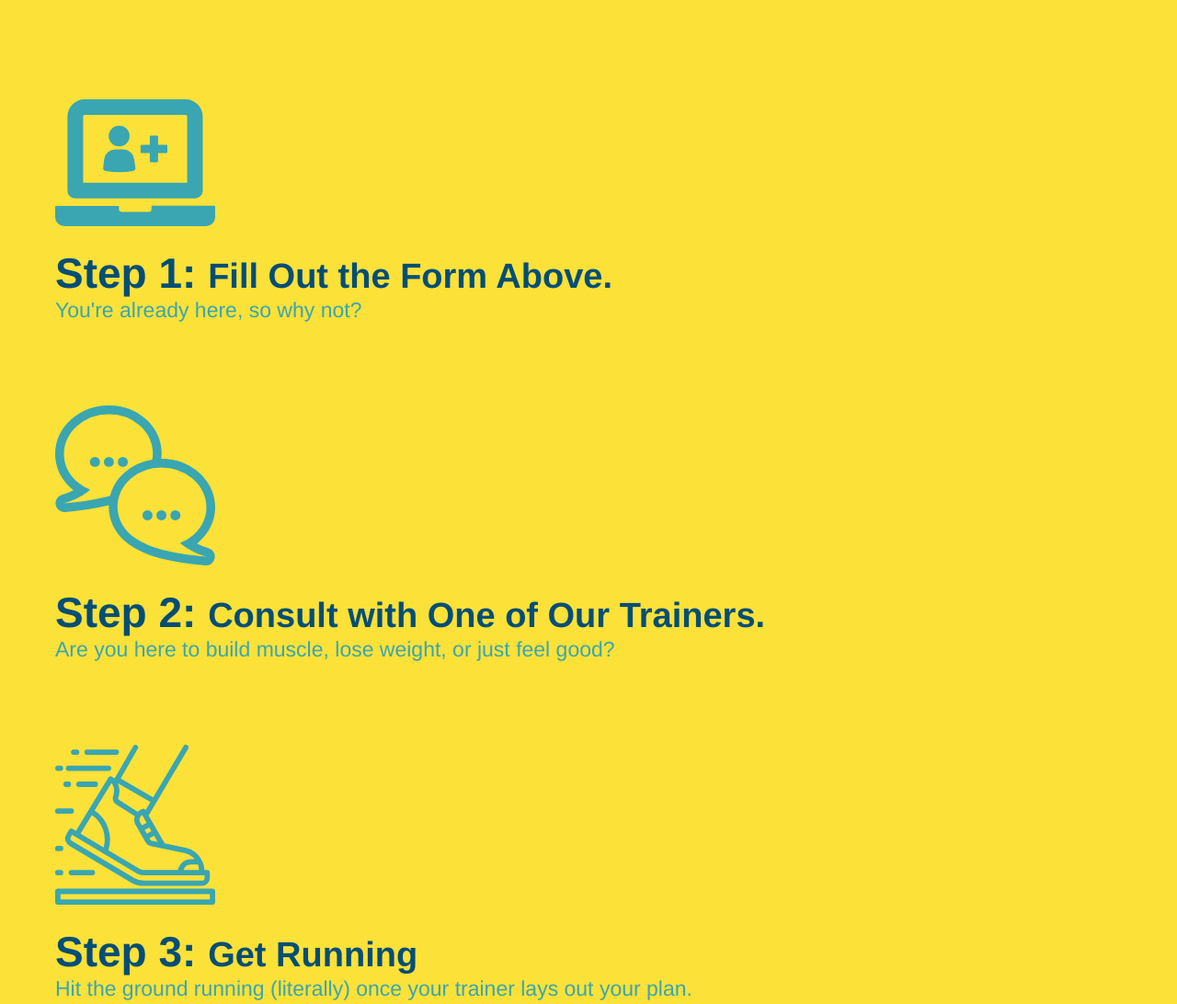
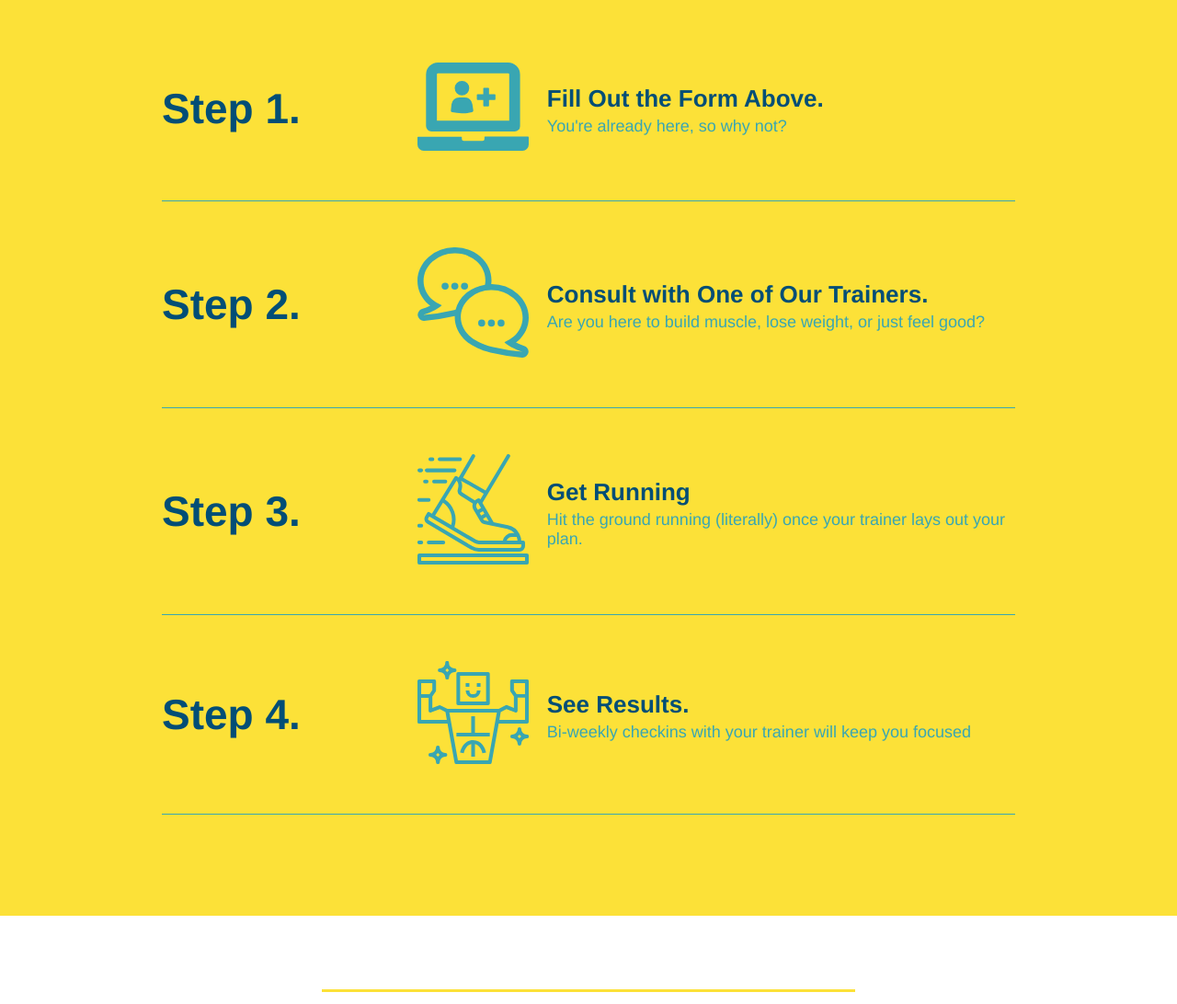
Before and after one commit to RicardoKContreras/run-buddy, a plain HTML site: page index.html in a window 1280 px wide. Shown: the part 1260-2352 px from the top of the page at 92% size. Drawn offline with Linux system fonts and the light colour scheme.

Commit message:
add flexbox to the steps

```diff
--- a/assets/css/style.css
+++ b/assets/css/style.css
@@ -183,29 +183,54 @@ section {
     border-color: #39a6b2;
 }
 
-.steps div {
-    margin-bottom: 80px;
+.step {
+    margin: 50px auto;
+    padding-bottom: 50px;
+    width: 80%;
+    border-bottom: 1px solid #39a6b2;
+    display: flex;
+    flex-wrap: wrap;
+    align-items: center;
+    justify-content: space-between;
 }
 
-.steps img {
-    width: 15%;
-    margin: 10px 0;
+.step h3 {
+    color: #024e76;
+    font-size: 46px;
+    flex: 1 30%;
 }
 
-.steps h3 {
-    color: #024e76;
-    font-size: 46px;
-    margin-top: 10px;
+.step-info {
+    flex: 2 70%;
+    display: flex;
+    flex-wrap: wrap;
+    align-items: center;
 }
 
-.steps p {
-    color: #39a6b2;
-    font-size: 23px;
+.step-img {
+    flex: 1 12%;
+    margin-right: 20px;
 }
 
-.steps span {
-    font-size: 38px;
+.step-img img {
+    max-width: 100%;
 }
+
+.step-text {
+    flex: 12;
+}
+
+.step-text p {
+    color: #39a6b2;
+    font-size: 18px;
+}
+
+.step-text h4 {
+    font-size: 26px;
+    line-height: 1.5;
+    color: #024e76;
+}
+
 
 .trainers {
 
--- a/index.html
+++ b/index.html
@@ -88,25 +88,54 @@
     <div class="flex-row">
     <h2 class="section-title secondary-border">What You Do</h2>
     </div>
-       <div>
+       <div class="step">
+           <h3>Step 1.</h3>
+           <div class="step-info">
+               <div class="step-img">
                 <img src="./assets/images/01-04-svgs/step-1.svg" alt=""/>
-           <h3>Step 1: <span>Fill Out the Form Above.</span></h3>
+               </div>
+               <div class="step-text">
+                <h4>Fill Out the Form Above.</h4>
                 <p>You're already here, so why not?</p>
                </div>
-       <div>
+           </div>
+       </div>
+       <div class="step">
+        <h3>Step 2.</h3>
+        <div class="step-info">
+            <div class="step-img">
                 <img src="./assets/images/01-04-svgs/step-2.svg" alt=""/>
-           <h3>Step 2: <span>Consult with One of Our Trainers.</span></h3>
+            </div>
+            <div class="step-text">
+                <h4>Consult with One of Our Trainers.</h4>
                 <p>Are you here to build muscle, lose weight, or just feel good?</p>
             </div>
-       <div>
+        </div>
+       </div>
+
+       <div class="step">
+        <h3>Step 3.</h3>
+        <div class="step-info">
+            <div class="step-img">
                 <img src="./assets/images/01-04-svgs/step-3.svg" alt=""/>
-           <h3>Step 3: <span>Get Running</span></h3>
+            </div>
+            <div class="step-text">
+                <h4>Get Running</h4>
                 <p>Hit the ground running (literally) once your trainer lays out your plan.</p>
             </div>
-       <div>
+        </div>
+       </div>
+       <div class="step">
+        <h3>Step 4.</h3>
+        <div class="step-info">
+            <div class="step-img">
                 <img src="./assets/images/01-04-svgs/step-4.svg" alt=""/>
-           <h3>Step 4: <span>See Results.</span></h3>
+            </div>
+            <div class="step-text">
+                <h4>See Results.</h4>
                 <p>Bi-weekly checkins with your trainer will keep you focused</p>
+            </div>
+        </div>
     </div>
    </section>
 
```
Lines whose indentation alone changed are shown as unchanged.
